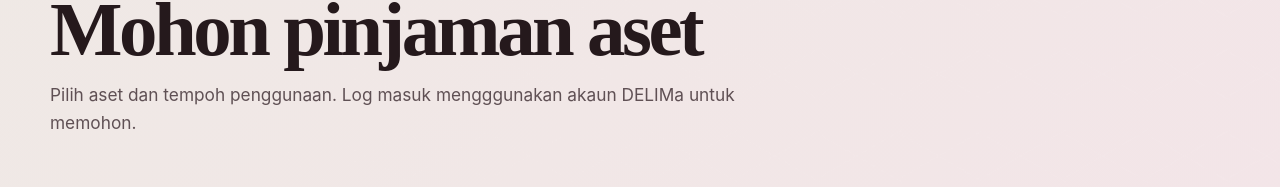
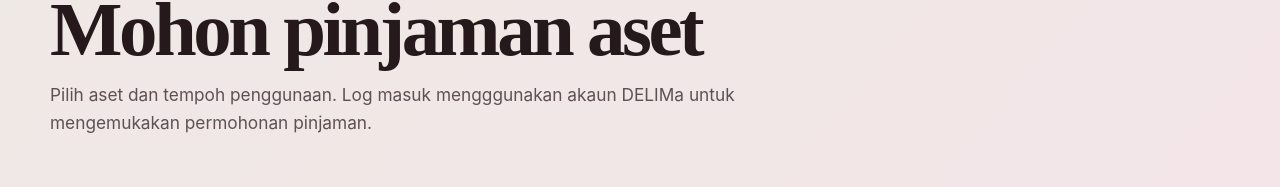
Before and after one commit to g-ipgp250803435-spec/lfx-mvp, a Next.js app: page /iaset/apply in a window 1280 px wide. Shown: the part 299-486 px from the top of the page. Built offline with nearby package versions, Linux system fonts and the light colour scheme; no server answers.

Commit message:
Update page.tsx

```diff
--- a/app/iaset/apply/page.tsx
+++ b/app/iaset/apply/page.tsx
@@ -4,5 +4,5 @@
 import { PageHero } from "@/components/PageHero";
 
 export default function LoanApplicationPage() {
-  return <><PageHero eyebrow={{bm:"Permohonan digital",en:"Digital application"}} title={{bm:"Mohon pinjaman aset",en:"Request an asset loan"}} description={{bm:"Pilih aset dan tempoh penggunaan. Log masuk mengggunakan akaun DELIMa untuk memohon.",en:"Select the asset and usage period. Log in using DELIMa account to apply."}}/><section className="section section--soft"><div className="container container--narrow"><Suspense fallback={<div className="empty-state">Loading…</div>}><LoanForm/></Suspense></div></section></>;
+  return <><PageHero eyebrow={{bm:"Permohonan digital",en:"Digital application"}} title={{bm:"Mohon pinjaman aset",en:"Request an asset loan"}} description={{bm:"Pilih aset dan tempoh penggunaan. Log masuk mengggunakan akaun DELIMa untuk mengemukakan permohonan pinjaman.",en:"Select the asset and usage period. Log in using DELIMa account to submit a loan application."}}/><section className="section section--soft"><div className="container container--narrow"><Suspense fallback={<div className="empty-state">Loading…</div>}><LoanForm/></Suspense></div></section></>;
 }
```
